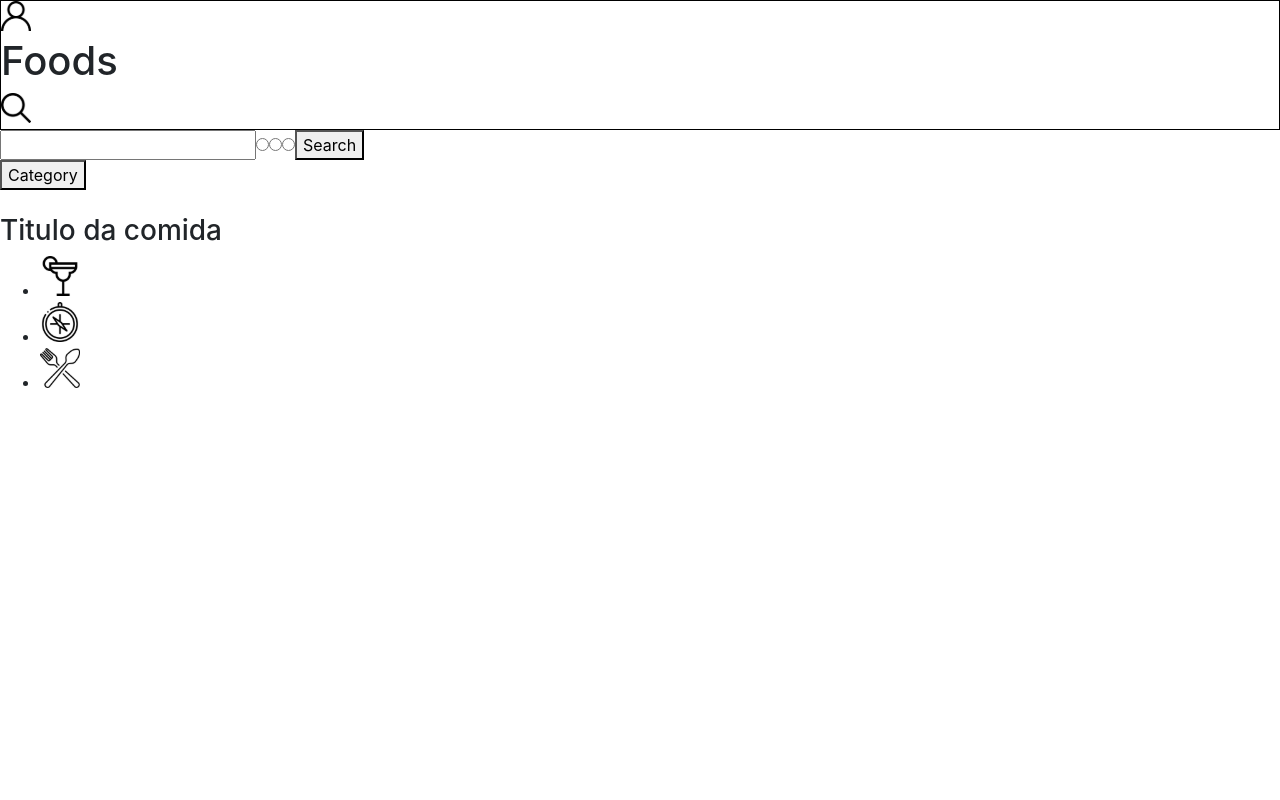
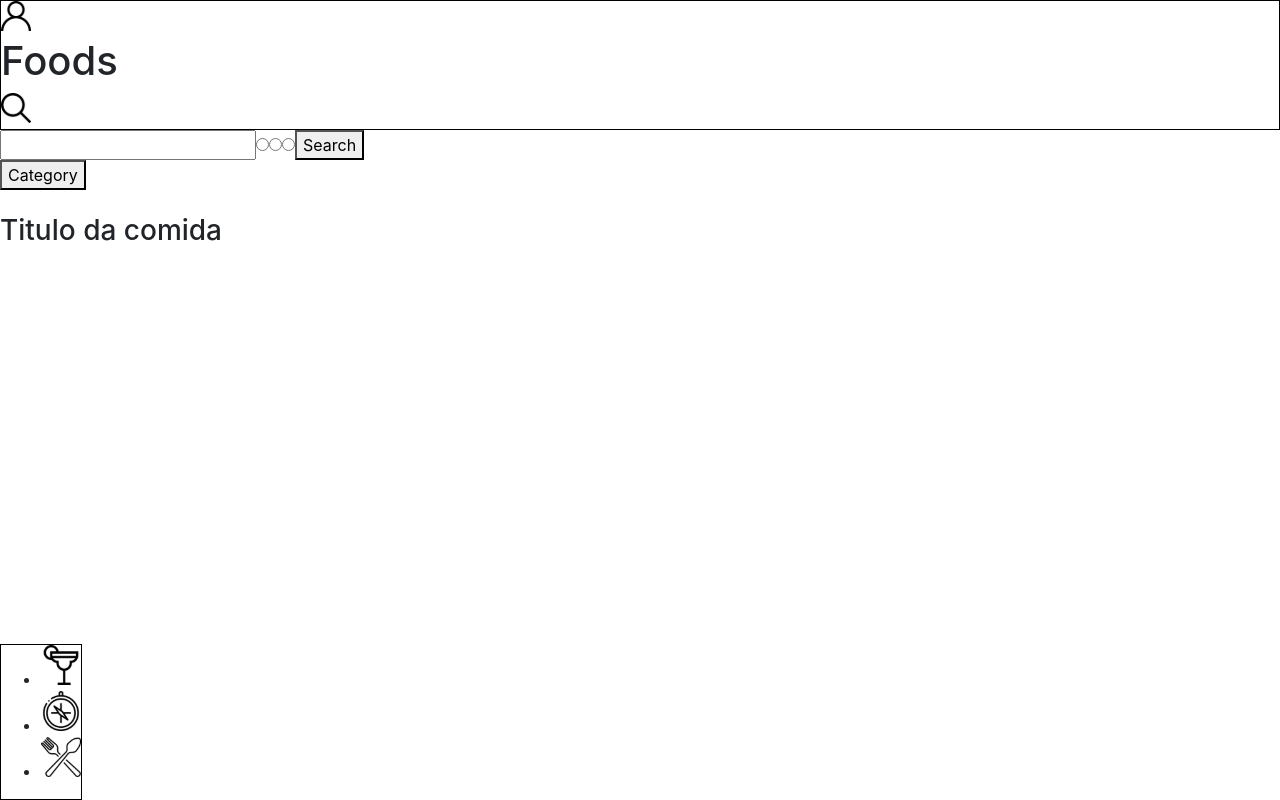
Before and after one commit to raphaelalmeidamartins/fine-flavor, a React (Create React App) app: page /foods in a window 1280 px wide. Built offline with nearby package versions, Linux system fonts and the light colour scheme; the HTML template or start-up script is replaced by a standard one.

Commit message:
:bug: fix: arrumamos erros nos testes do menu inferior.

```diff
--- a/src/components/NavBar.js
+++ b/src/components/NavBar.js
@@ -1,13 +1,20 @@
 import React from 'react';
+import '../sass/components/NavBar.css';
 import IconButton from './IconButton';
 
 function NavBar() {
   return (
-    <nav data-testid="footer">
+    <nav data-testid="footer" className="NavBar">
       <ul>
-        <li><IconButton route="/drinks" dataTestId="drinks-bottom-btn" /></li>
-        <li><IconButton route="/explore" dataTestId="explore-bottom-btn" /></li>
-        <li><IconButton route="/foods" dataTestId="food-bottom-btn" /></li>
+        <li>
+          <IconButton route="/drinks" dataTestId="drinks-bottom-btn" />
+        </li>
+        <li>
+          <IconButton route="/explore" dataTestId="explore-bottom-btn" />
+        </li>
+        <li>
+          <IconButton route="/foods" dataTestId="food-bottom-btn" />
+        </li>
       </ul>
     </nav>
   );
--- a/src/pages/RecipesDonePage.js
+++ b/src/pages/RecipesDonePage.js
@@ -1,7 +1,6 @@
 import React from 'react';
 import CategoryButton from '../components/CategoryButton';
 import Header from '../components/Header';
-import NavBar from '../components/NavBar';
 import RecipeDoneCard from '../components/RecipeDoneCard';
 
 function RecipesDonePage() {
@@ -12,7 +11,6 @@ function RecipesDonePage() {
       <main>
         <RecipeDoneCard />
       </main>
-      <NavBar />
     </div>
   );
 }
--- /dev/null
+++ b/src/sass/components/NavBar.css
@@ -0,0 +1,5 @@
+.NavBar {
+  border: 1px solid black;
+  bottom: 0;
+  position: fixed;
+}
```
